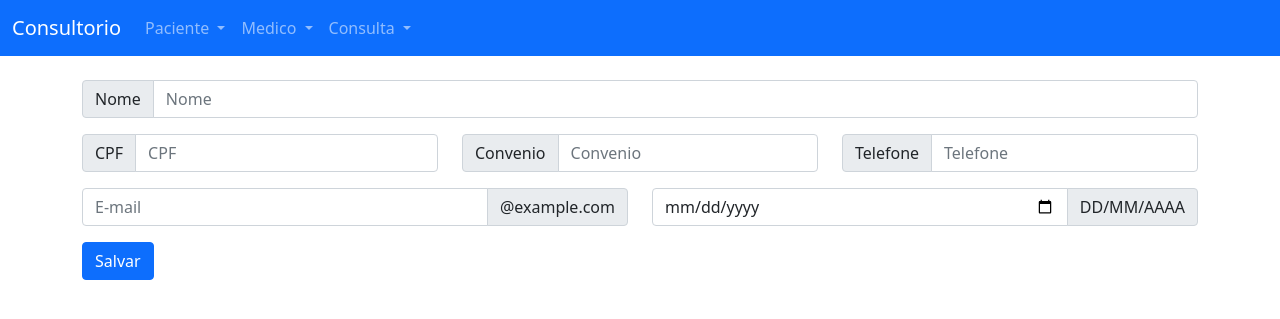
After one commit to robertoyuri/web26smg, a Django app: page /paciente/cadastrar/ in a window 1280 px wide. The commit adds this page. Shown: the top 319 px of the page. Run offline with Django 4.2, Linux system fonts and the light colour scheme.

Commit message:
HTML, CSS e Bootstrap

```diff
--- a/consultorio/app/urls.py
+++ b/consultorio/app/urls.py
@@ -1,8 +1,10 @@
 from django.urls import path
-from .views import home
+from .views import home, paciente_form, paciente_list
 
 app_name = "app"
 
 urlpatterns = [
     path('', home, name='home'),
+    path('paciente/', paciente_list, name='paciente_list'),
+    path('paciente/cadastrar/', paciente_form, name='paciente_form'),
 ]
--- a/consultorio/app/views.py
+++ b/consultorio/app/views.py
@@ -4,3 +4,9 @@ from django.shortcuts import render
 
 def home(request):
     return render(request, 'home.html')
+
+def paciente_form(request):
+    return render(request, 'paciente_form.html')
+
+def paciente_list(request):
+    return render(request, 'paciente_list.html')
--- a/consultorio/templates/home.html
+++ b/consultorio/templates/home.html
@@ -3,10 +3,12 @@
 <html lang="en">
 <head>
     <link rel="stylesheet" href="{% static 'css/style.css' %}"/>
+    <link href="https://cdn.jsdelivr.net/npm/bootstrap@5.0.2/dist/css/bootstrap.min.css" rel="stylesheet" integrity="sha384-EVSTQN3/azprG1Anm3QDgpJLIm9Nao0Yz1ztcQTwFspd3yD65VohhpuuCOmLASjC" crossorigin="anonymous">
     <meta charset="UTF-8">
     <title>Title</title>
 </head>
 <body>
+<div class="container">
 <h1 class="body">Meu primeiro HTMLzinho!!!</h1>
 <h2>Meu primeiro HTMLzinho!!!</h2>
 <h3>Meu primeiro HTMLzinho!!!</h3>
@@ -29,6 +31,7 @@ Google</a>
     <input type="password" id="password" name="password" placeholder="Digite sua senha" />
     <input type="submit" value="Enviar" />
 </form>
-
+</div>
+<script src="https://cdn.jsdelivr.net/npm/bootstrap@5.0.2/dist/js/bootstrap.bundle.min.js" integrity="sha384-MrcW6ZMFYlzcLA8Nl+NtUVF0sA7MsXsP1UyJoMp4YLEuNSfAP+JcXn/tWtIaxVXM" crossorigin="anonymous"></script>
 </body>
 </html>
--- /dev/null
+++ b/consultorio/templates/menu.html
@@ -0,0 +1,62 @@
+{% load static %}
+<!DOCTYPE html>
+<html lang="pt-br">
+<head>
+    <link href="https://cdn.jsdelivr.net/npm/bootstrap@5.0.2/dist/css/bootstrap.min.css" rel="stylesheet" integrity="sha384-EVSTQN3/azprG1Anm3QDgpJLIm9Nao0Yz1ztcQTwFspd3yD65VohhpuuCOmLASjC" crossorigin="anonymous">
+    <meta charset="UTF-8">
+    <title>{% block titulo %}{% endblock %}</title>
+  {% block head %}{% endblock %}
+</head>
+<body>
+<nav class="navbar navbar-expand-lg navbar-dark bg-primary">
+  <div class="container-fluid">
+    <a class="navbar-brand" href="#">Consultorio</a>
+    <button class="navbar-toggler" type="button" data-bs-toggle="collapse" data-bs-target="#navbarSupportedContent" aria-controls="navbarSupportedContent" aria-expanded="false" aria-label="Toggle navigation">
+      <span class="navbar-toggler-icon"></span>
+    </button>
+    <div class="collapse navbar-collapse" id="navbarSupportedContent">
+      <ul class="navbar-nav me-auto mb-2 mb-lg-0">
+
+
+        <li class="nav-item dropdown">
+          <a class="nav-link dropdown-toggle" href="#" id="navbarPaciente" role="button" data-bs-toggle="dropdown" aria-expanded="false">
+            Paciente
+          </a>
+          <ul class="dropdown-menu" aria-labelledby="navbarPaciente">
+            <li><a class="dropdown-item" href="{% url 'app:paciente_form' %}">Cadastrar</a></li>
+            <li><hr class="dropdown-divider"></li>
+            <li><a class="dropdown-item" href="{% url 'app:paciente_list' %}">Listar</a></li>
+          </ul>
+        </li>
+
+        <li class="nav-item dropdown">
+          <a class="nav-link dropdown-toggle" href="#" id="navbarMedico" role="button" data-bs-toggle="dropdown" aria-expanded="false">
+            Medico
+          </a>
+          <ul class="dropdown-menu" aria-labelledby="navbarMedico">
+            <li><a class="dropdown-item" href="#">Cadastrar</a></li>
+            <li><hr class="dropdown-divider"></li>
+            <li><a class="dropdown-item" href="#">Listar</a></li>
+          </ul>
+        </li>
+
+        <li class="nav-item dropdown">
+          <a class="nav-link dropdown-toggle" href="#" id="navbarConsulta" role="button" data-bs-toggle="dropdown" aria-expanded="false">
+            Consulta
+          </a>
+          <ul class="dropdown-menu" aria-labelledby="navbarConsulta">
+            <li><a class="dropdown-item" href="#">Cadastrar</a></li>
+            <li><hr class="dropdown-divider"></li>
+            <li><a class="dropdown-item" href="#">Listar</a></li>
+          </ul>
+        </li>
+
+      </ul>
+    </div>
+  </div>
+</nav>
+{% block body %}{% endblock %}
+{% block footer %}{% endblock %}
+<script src="https://cdn.jsdelivr.net/npm/bootstrap@5.0.2/dist/js/bootstrap.bundle.min.js" integrity="sha384-MrcW6ZMFYlzcLA8Nl+NtUVF0sA7MsXsP1UyJoMp4YLEuNSfAP+JcXn/tWtIaxVXM" crossorigin="anonymous"></script>
+</body>
+</html>
--- /dev/null
+++ b/consultorio/templates/paciente_form.html
@@ -0,0 +1,58 @@
+{% extends "menu.html" %}
+{% load static %}
+
+{% block titulo %}Cadastrar Paciente{% endblock %}
+
+{% block body %}
+
+<div class="container">
+    <br>
+    <form method="POST" enctype="multipart/form-data">
+        <div class="input-group mb-3">
+            <span class="input-group-text" id="basic-addonNome">Nome</span>
+            <input type="text" class="form-control" name="nome" placeholder="Nome" aria-label="Nome" aria-describedby="basic-addonNome">
+        </div>
+    <div class="row">
+        <div class="col">
+            <div class="input-group mb-3">
+                <span class="input-group-text" id="basic-addonCPF">CPF</span>
+                <input type="text" class="form-control" name="cpf" placeholder="CPF" aria-label="CPF" aria-describedby="basic-addonCPF">
+            </div>
+        </div>
+        <div class="col">
+            <div class="input-group mb-3">
+                <span class="input-group-text" id="basic-addonConvenio">Convenio</span>
+                <input type="text" class="form-control" name="convenio" placeholder="Convenio" aria-label="Convenio" aria-describedby="basic-addonConvenio">
+            </div>
+        </div>
+        <div class="col">
+            <div class="input-group mb-3">
+                <span class="input-group-text" id="basic-addonTelefone">Telefone</span>
+                <input type="text" class="form-control" name="telefone" placeholder="Telefone" aria-label="Telefone" aria-describedby="basic-addonTelefone">
+            </div>
+        </div>
+    </div>
+
+        <div class="row">
+            <div class="col">
+                <div class="input-group mb-3">
+                    <input type="text" class="form-control" placeholder="E-mail" aria-label="E-mail" aria-describedby="basic-addonEmail">
+                    <span class="input-group-text" id="basic-addonEmail">@example.com</span>
+                </div>
+            </div>
+            <div class="col">
+                <div class="input-group mb-3">
+                    <input type="date" class="form-control" name="nascimento" placeholder="Nascimento" aria-label="Nascimento" aria-describedby="basic-addonNascimento">
+                    <span class="input-group-text" id="basic-addonNascimento">DD/MM/AAAA</span>
+                </div>
+            </div>
+        </div>
+
+        <div class="input-group mb-3">
+            <button type="button" class="btn btn-primary">Salvar</button>
+        </div>
+
+    </form>
+</div>
+
+{% endblock %}
--- a/tutorial.txt
+++ b/tutorial.txt
@@ -47,9 +47,12 @@ Configurar arquivos estaticos (CSS, JS, Imagens):
 criar a pasta static na raiz do projeto
 instalar biblioteca dj_static
 pip install dj_static
-adicionar Cling e MediaCling no asgi e wsgi
+adicionar Cling no asgi e wsgi
 configurar STATIC_ROOT
 Configurar STATICFILES_DIRS
 
 Coletar arquivos estaticos
 python manage.py collectstatic
+
+Criar os HTMLs
+Criar as Views
```
Also changed, not shown: consultorio/templates/paciente_list.html (added, +37 -0 lines).
